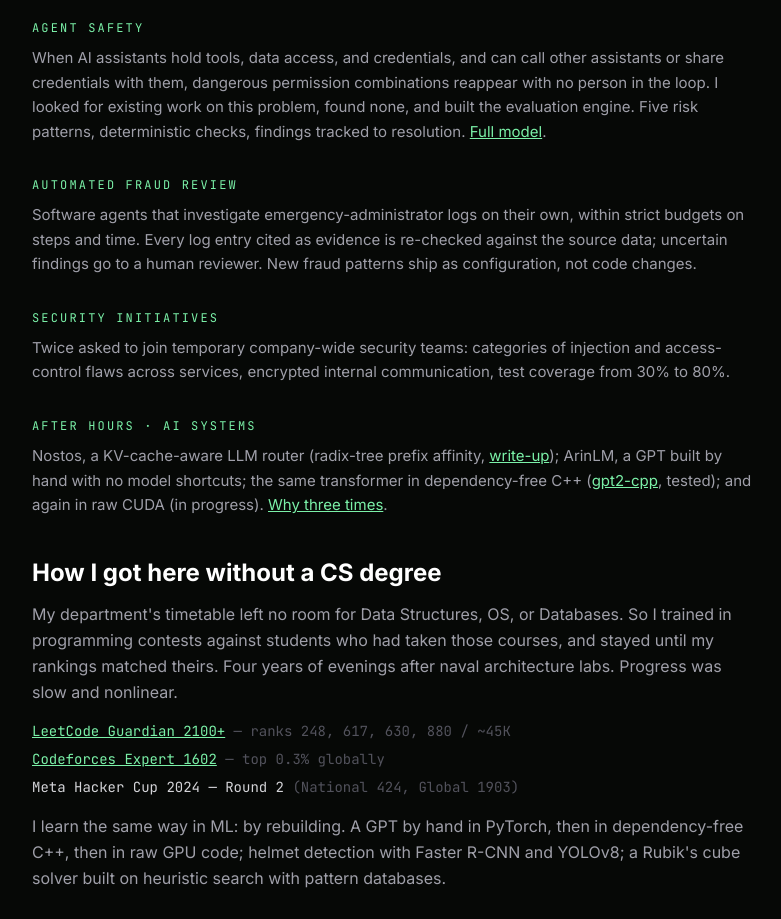
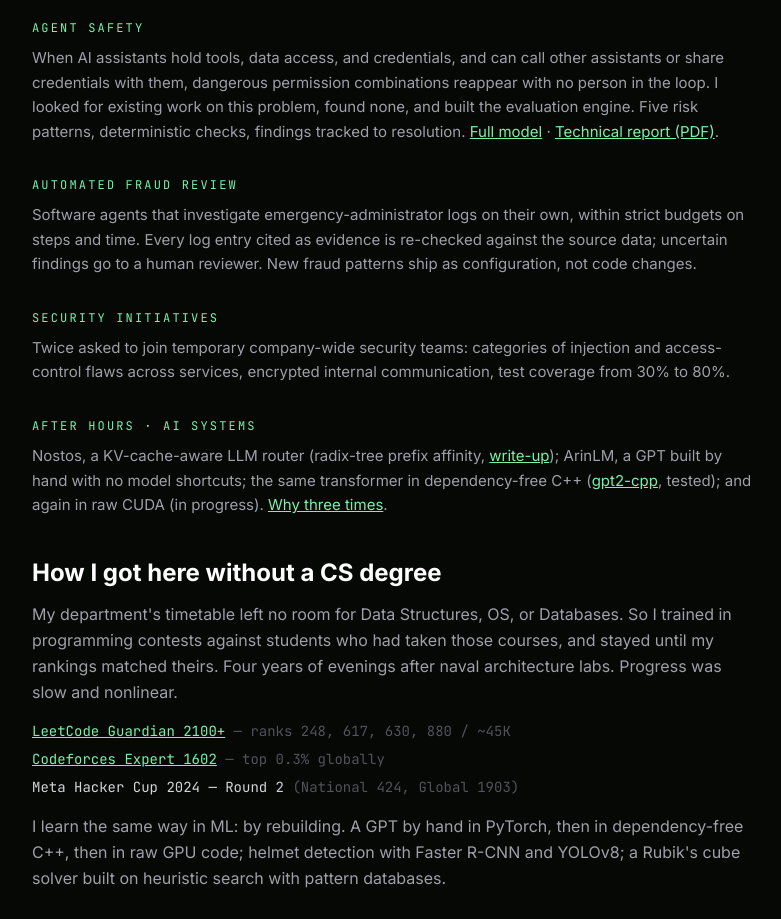
Before and after one commit to Arin016/Arin016.github.io, a Next.js app: page /about in a window 1280 px wide. Shown: the part 1360-2279 px from the top of the page, without its empty margins (248-1029 px from the left). Built offline with nearby package versions, Linux system fonts and the light colour scheme.

Commit message:
feat: publish agent-SoD technical report PDF

```diff
--- a/src/app/about/page.tsx
+++ b/src/app/about/page.tsx
@@ -125,6 +125,14 @@ export default function AboutPage() {
             checks, findings tracked to resolution.{" "}
             <a className="text-green-300 underline" href="/blog/sod-for-agents">
               Full model
+            </a>
+            {" · "}
+            <a
+              className="text-green-300 underline"
+              href="/agent-sod-report.pdf"
+              target="_blank"
+            >
+              Technical report (PDF)
             </a>
             .
           </p>
```
Also changed, not shown: 1 other file (tests, documents, lock files or other folders).
